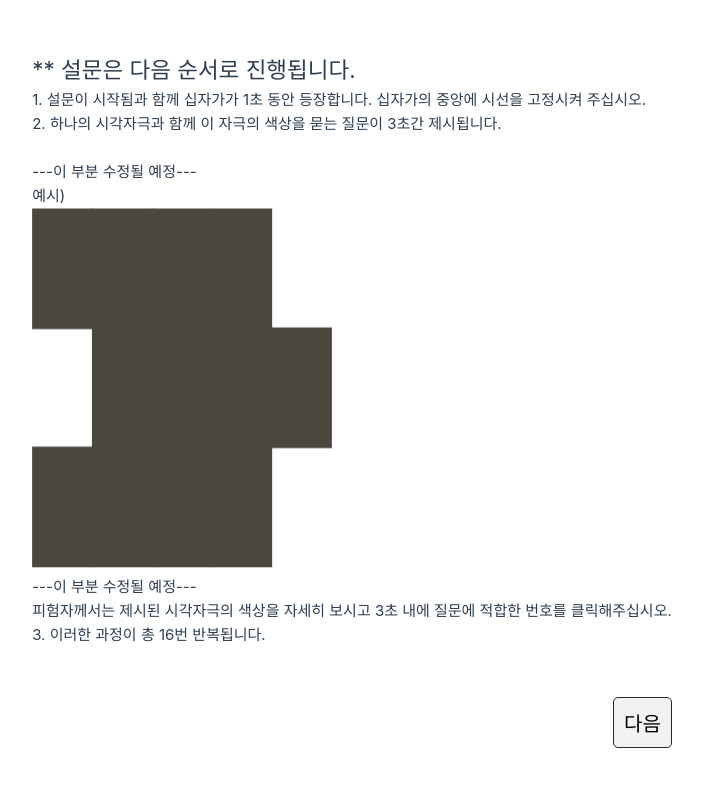
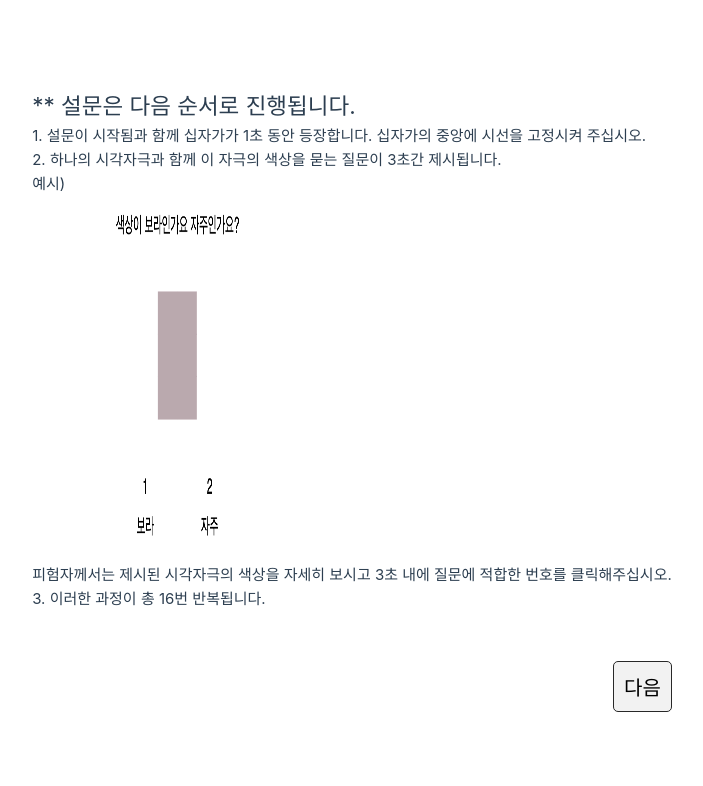
Before and after one commit to jh8057/color, a Vue app: page /orderTwoPage in a window 1280 px wide. Shown: the top 786 px of the page, without its empty margins (288-991 px from the left). Built offline with nearby package versions, Linux system fonts and the light colour scheme.

Commit message:
[intro] 예시 수정

```diff
--- a/src/components/orderTwoComp.vue
+++ b/src/components/orderTwoComp.vue
@@ -9,10 +9,8 @@
       2. 하나의 시각자극과 함께 이 자극의 색상을 묻는 질문이 3초간 제시됩니다.
     </p>
     <div>
-      <br />---이 부분 수정될 예정---<br />
       예시)<br />
-      <img src="@/assets/wrong/10.png" style="width: 300px" />
-      <br />---이 부분 수정될 예정---
+      <img src="/sample.png" style="width: 300px" />
       <br />
       피험자께서는 제시된 시각자극의 색상을 자세히 보시고 3초 내에 질문에 적합한
       번호를 클릭해주십시오.
```
Also changed, not shown: public/sample.png (added).
